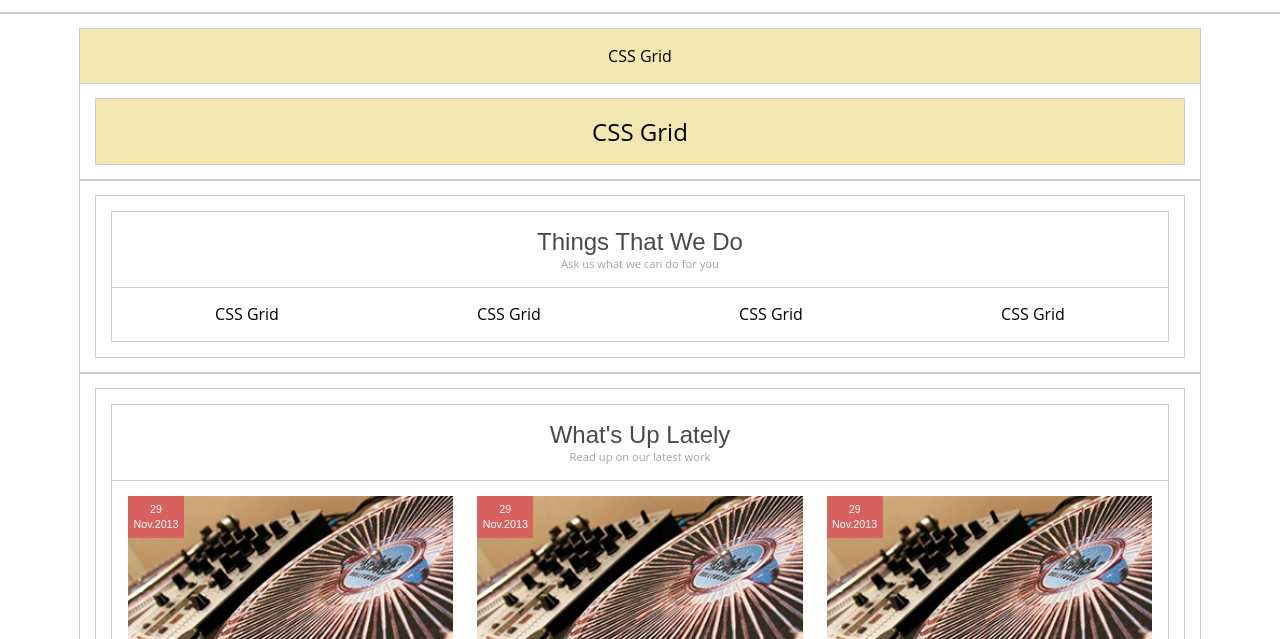
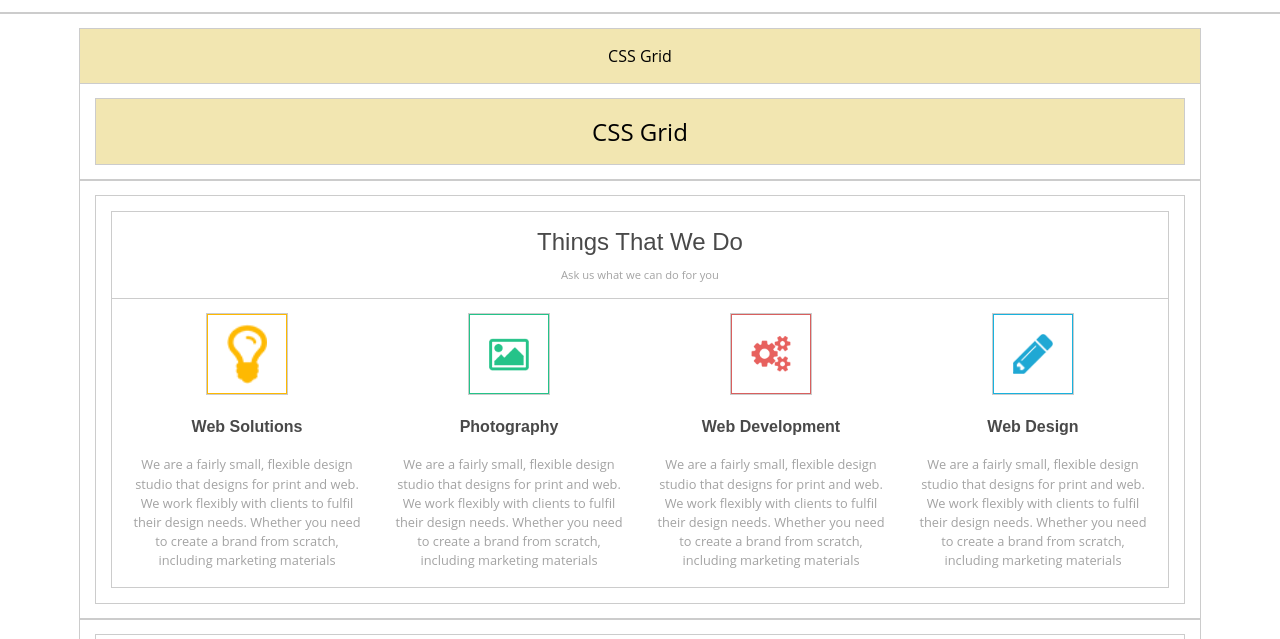
Before and after one commit to zeno-wkc/LAB-02B-SETG-Group03, a website: page index.html in a window 1280 px wide. Shown: the part 161-800 px from the top of the page. Drawn offline with nearby package versions, Linux system fonts and the light colour scheme; a web font is replaced by a local one.

Commit message:
paragraphs and icons

```diff
--- a/css/style.css
+++ b/css/style.css
@@ -1,10 +1,12 @@
 :root{
-  -main-white:#f0f0f0;
-  -main-blue:#19b2de;
-  -secondary-blue:#1596bd;
-  -main-red:#d8605f;
-  -header-grey:#494949;
-  -p-grey:#a3a3a3;
+  --main-white:#ffffff;
+  --main-blue:#19b2de;
+  --secondary-blue:#1596bd;
+  --main-red:#d8605f;
+  --header-grey:#494949;
+  --p-grey:#a3a3a3;
+  --icon-yellow:#feb902;
+  --icon-green:#25c389;
 }
 
 *, *::after, *::before {margin: 0; padding: 0; box-sizing: border-box;}
@@ -70,17 +72,29 @@ img {width: 100%;}
 
 }
 
-.content__cols-item {background-color:white; outline: none; padding:0;}
-.content__title{background-color: white;}
-.content__title {text-align: center; color:#494949;}
-.content__title p {color:#a3a3a3; font-size:0.7em;}
+.content__cols-item {background-color: var(--main-white); outline: none; padding:0;}
+.content__title{background-color: var(--main-white);}
+.content__title {text-align: center; color:var(--header-grey);}
+.content__title p {color:var(--p-grey); font-size:0.7em; padding-top: 1em}
 .a-component, .a-component div {outline: none; min-height: 1rem; padding: 0;}
-.a-component {display: flex; flex-direction: column; position: relative; color: white;}
-.a-component .a-component__date {position: absolute; top: 0; left: 0; width: 3.5em; height:2.625em; text-align: center; color: white; background-color:#d8605f;}
-.a-component .a-component__date h6 {padding-top:0.5625em; padding-bottom: 0.4375em; line-height: 1.40em;}
+.a-component {display: flex; flex-direction: column; position: relative; color: var(--main-white);}
+.a-component .a-component__date {position: absolute; top: 0; left: 0; width: 3.5em; height:2.625em; text-align: center; color: var(--main-white); background-color:var(--main-red);}
+.a-component .a-component__date h5 {padding-top:0.5625em; padding-bottom: 0.4375em;}
+.a-component .a-component__date h6 {position:relative; bottom:0.3em; font-size:0.6em;}
 .a-component .a-component__image img {display: block; width: 100%; height: auto;}
-.a-component__title {display:flex; justify-content:space-between; background-color: #19b2de; padding-left:2em; height: 3.0625em; width:100%;}
+.a-component__title {display:flex; justify-content:space-between; background-color: var(--main-blue); padding-left:2em; height: 3.0625em; width:100%;}
 .a-component__title h3 {display: block; position:absolute; left:0.9375em; padding-top:0.4375em;}
 .subtitle h4 {display: block; position: absolute; bottom:1em; left:1.9em; font-size:0.6025em;}
-.icon {position:relative; display:flex; justify-content: center; align-items: center; width:37px; height:37px; background-color:#1596bd; margin-top:5px; margin-right:20px;}
+.icon {position:relative; display:flex; justify-content: center; align-items: center; width:37px; height:37px; background-color:var(--secondary-blue); margin-top:5px; margin-right:20px;}
 .icon img {width: 20px; height:18px;}
+.content-03-container .content__cols-item {position:relative; overflow: hidden;}
+.content-03-container .content__cols-item:hover::before {content:''; position:absolute; top:0; right:0; bottom:0; left:0; background-color: var(--main-blue); opacity: 0.7; display:flex; justify-content:space-between;}
+.content-01-container .content__cols-item {display:flex; flex-direction: column; align-items: center; justify-content: center;}
+.content-01-container .content__cols-item h5 {font-size:1em; font-weight: bold; color: var(--header-grey); padding-top:1.5em;}
+.content-01-container .content__cols-item p {font-size:0.8em; line-height: 1.5em; padding-top:1.5em; color:var(--p-grey);}
+.icon-border {position:relative; display:flex; justify-content: center; align-items:center; width:5em; height:5em; border: 0.1em solid var(--main-red);}
+.content-01-icon{width:100%; padding:0.2em;}
+.content__cols-item:nth-child(1) .icon-border {border-color:var(--icon-yellow);}
+.content__cols-item:nth-child(2) .icon-border {border-color:var(--icon-green);}
+.content__cols-item:nth-child(3) .icon-border {border-color:var(--main-red);}
+.content__cols-item:nth-child(4) .icon-border {border-color:var(--main-blue);}
--- a/index.html
+++ b/index.html
@@ -53,10 +53,10 @@
         <div class="content-block--cols-4">
           <div class="content__title col"><h2>Things That We Do</h2><h4><p>Ask us what we can do for you</p></h4></div>
           <div class="row m-col-2 l-col-4">
-            <div class="content__cols-item col"><p>CSS Grid</p></div>
-            <div class="content__cols-item col"><p>CSS Grid</p></div>
-            <div class="content__cols-item col"><p>CSS Grid</p></div>
-            <div class="content__cols-item col"><p>CSS Grid</p></div>
+            <div class="content__cols-item col"><div class="icon-border"><img src="img/icon-solutions.png" class="content-01-icon" alt="solutions icon"></div><h5>Web Solutions</h5><p>We are a fairly small, flexible design studio that designs for print and web. We work flexibly with clients to fulfil their design needs. Whether you need to create a brand from scratch, including marketing materials</p></div>
+            <div class="content__cols-item col"><div class="icon-border"><img src="img/icon-photography.png" class="content-01-icon" alt="camera icon"></div><h5>Photography</h5><p>We are a fairly small, flexible design studio that designs for print and web. We work flexibly with clients to fulfil their design needs. Whether you need to create a brand from scratch, including marketing materials </p></div>
+            <div class="content__cols-item col"><div class="icon-border"><img src="img/icon-webdev.png" class="content-01-icon" alt="webdev icon"></div><h5>Web Development</h5><p>We are a fairly small, flexible design studio that designs for print and web. We work flexibly with clients to fulfil their design needs. Whether you need to create a brand from scratch, including marketing materials </p></div>
+            <div class="content__cols-item col"><div class="icon-border"><img src="img/icon-design.png" class="content-01-icon" alt="design icon"></div><h5>Web Design</h5><p>We are a fairly small, flexible design studio that designs for print and web. We work flexibly with clients to fulfil their design needs. Whether you need to create a brand from scratch, including marketing materials </p></div>
           </div>
         </div>
       </section>
@@ -67,7 +67,7 @@
             <div class="content__cols-item">
               <!-- component 1 -->
               <div class="a-component">
-                <div class="a-component__date"><h6>29 Nov.2013</h6></div>
+                <div class="a-component__date"><h5>29</h5><h6>Nov. 2013</h6></div>
                 <div class="a-component__image"><img src="img/content-image.png" alt="content"></div>
                 <div class="a-component__title">
                   <div class="title"><h3>Sample Image Post</h3></div>
@@ -78,7 +78,7 @@
             </div>
               <!-- component 2 -->
               <div class="a-component">
-                <div class="a-component__date"><h6>29 Nov.2013</h6></div>
+                <div class="a-component__date"><h5>29</h5><h6>Nov. 2013</h6></div>
                 <div class="a-component__image"><img src="img/content-image.png" alt="content"></div>
                 <div class="a-component__title">
                   <div class="title"><h3>Sample Image Post</h3></div>
@@ -88,7 +88,7 @@
             </div>
               <!-- component 3 -->
               <div class="a-component">
-                <div class="a-component__date"><h6>29 Nov.2013</h6></div>
+                <div class="a-component__date"><h5>29</h5><h6>Nov. 2013</h6></div>
                 <div class="a-component__image"><img src="img/content-image.png" alt="content"></div>
                 <div class="a-component__title">
                   <div class="title"><h3>Sample Image Post</h3></div>
@@ -96,6 +96,19 @@
                   <div class="icon"><img src="img/camera-icon.png" alt="camera"></div>
                 </div>
             </div>
+            <!-- component 4 -->
+            <div class="content__cols-item col mobile-show">
+              <div class="a-component">
+                <div class="a-component__date"><h5>29</h5><h6>Nov. 2013</h6></div>
+                <div class="a-component__image"><img src="img/content-image.png" alt="content"></div>
+                <div class="a-component__title">
+                  <div class="title"><h3>Sample Image Post</h3></div>
+                  <div class="subtitle"><h4>Photography</h4></div>
+                  <div class="icon"><img src="img/camera-icon.png" alt="camera"></div>
+                </div>
+            </div>
+            </div>
+
         </div>
 
             <div class="content__cols-item"></div>
```
Also changed, not shown: img/icon-design.png (added), img/icon-photography.png (added), img/icon-solutions.png (added), img/icon-webdev.png (added).
